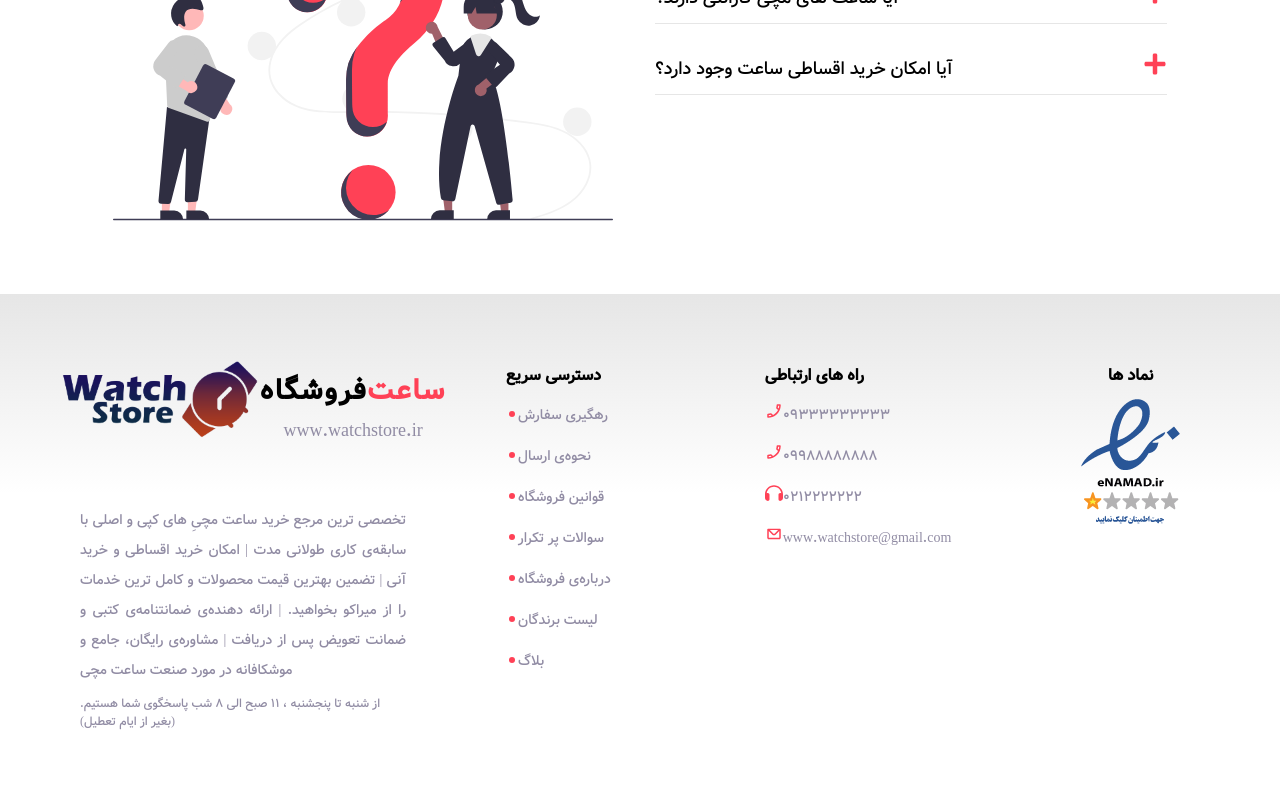
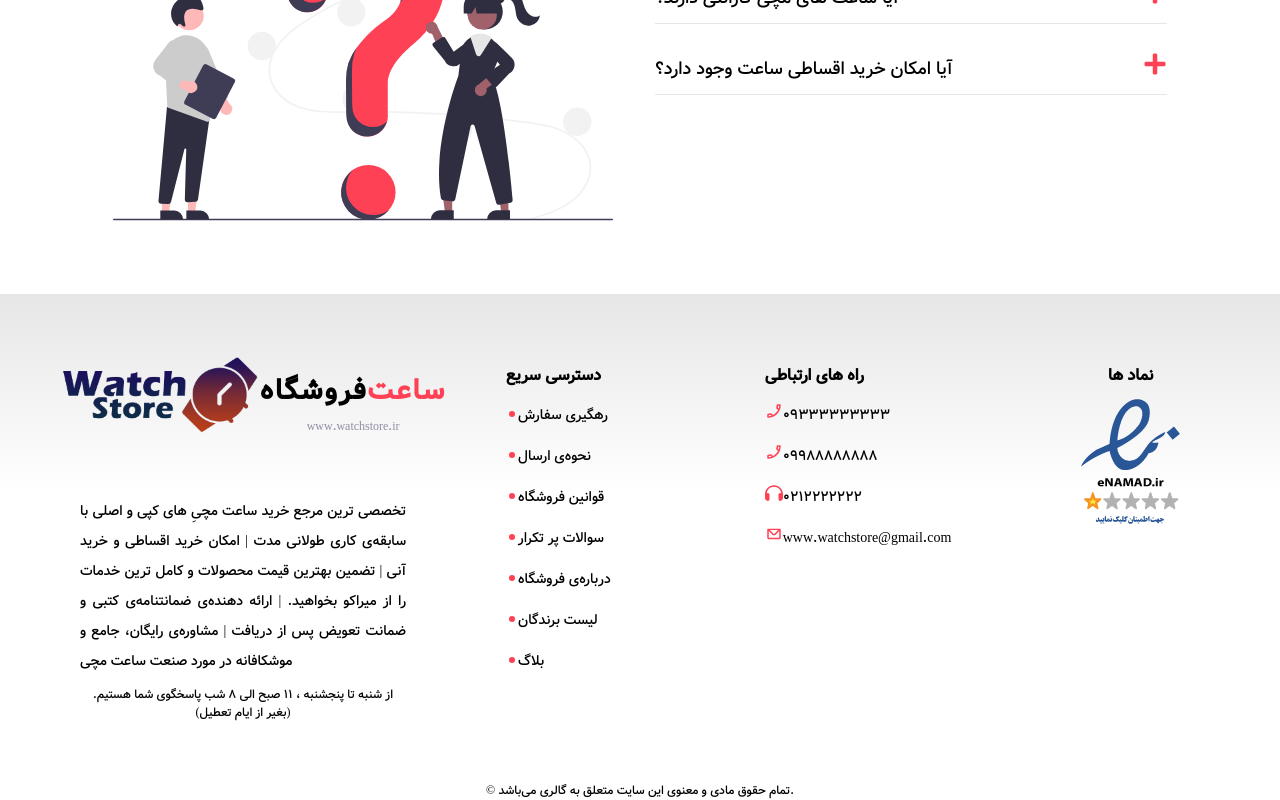
Before and after one commit to rim4j/watch_store, a React app: page / in a window 1280 px wide. Shown: the part 1363-2163 px from the top of the page. Built offline with nearby package versions, Linux system fonts and the light colour scheme; no server answers; the HTML template or start-up script is replaced by a standard one.

Commit message:
fixed position navbar when scrolling

```diff
--- a/src/components/Footer.jsx
+++ b/src/components/Footer.jsx
@@ -95,6 +95,7 @@ const Footer = () => {
           <img src={eNamad} alt='' />
         </div>
       </Container>
+      <p>© تمام حقوق مادی و معنوی این سایت متعلق به گالری می‌باشد.</p>
     </Wrapper>
   );
 };
@@ -104,6 +105,11 @@ const Wrapper = styled.div`
   height: 200px;
   width: 100%;
   padding: 4rem;
+  p {
+    font-size: 12px;
+    color: black;
+    text-align: center;
+  }
 
   .details-watch {
     font-size: 14px;
--- a/src/components/Navbar.jsx
+++ b/src/components/Navbar.jsx
@@ -1,3 +1,4 @@
+import { useEffect, useState } from "react";
 import IconButton from "./IconButton";
 import { CiMenuFries } from "react-icons/ci";
 import { CiShoppingCart } from "react-icons/ci";
@@ -13,6 +14,16 @@ import Category from "./Category";
 
 const Navbar = ({ openDrawer }) => {
   const numInCart = "0";
+  const [scrollY, setScrollY] = useState(0);
+
+  const handleScrollY = () => {
+    setScrollY(window.scrollY);
+  };
+
+  useEffect(() => {
+    window.addEventListener("scroll", handleScrollY);
+    return () => window.removeEventListener("scroll", handleScrollY);
+  }, [scrollY]);
 
   return (
     <Wrapper>
@@ -36,7 +47,7 @@ const Navbar = ({ openDrawer }) => {
 
         <IconContainer>
           <IconButton
-            onClick={() => console.log("icon button")}
+            onClick={() => console.log(scrollY)}
             icon={<FiUser color='#333' size='24px' />}
           />
           <div className=' hidden-fav'>
@@ -54,7 +65,7 @@ const Navbar = ({ openDrawer }) => {
         </IconContainer>
       </Container>
 
-      <div className='flex hiddenMenu'>
+      <div className={`flex hiddenMenu ${scrollY > 100 && "fixed"}`}>
         <Category />
         <ListMenu />
       </div>
--- a/src/global.css
+++ b/src/global.css
@@ -85,3 +85,11 @@
 .border-bottom {
   border-bottom: 1px solid #e6e6e6;
 }
+
+.fixed {
+  width: 100%;
+  background-color: white;
+  position: fixed;
+  top: 0;
+  z-index: 1000;
+}
```
